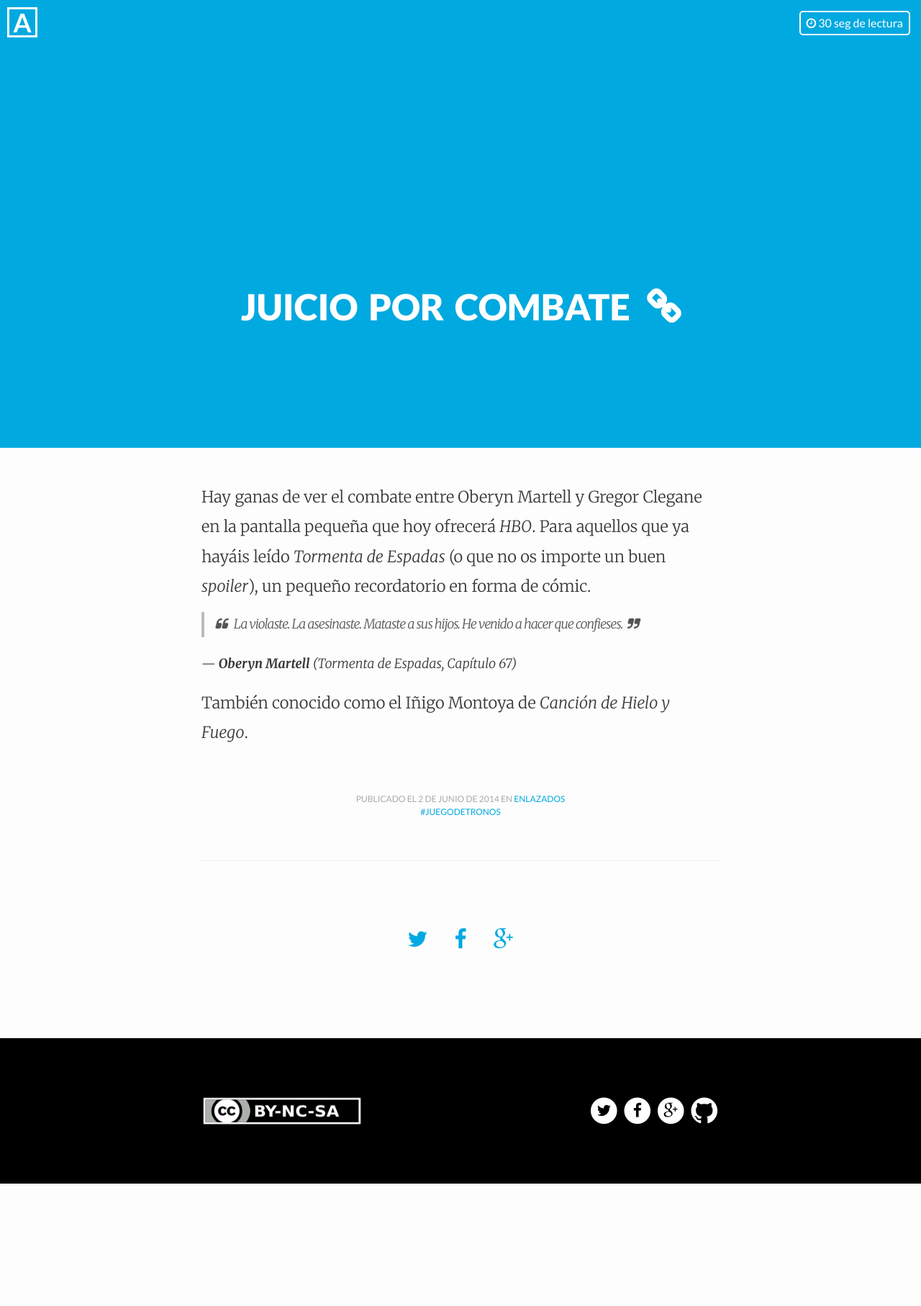
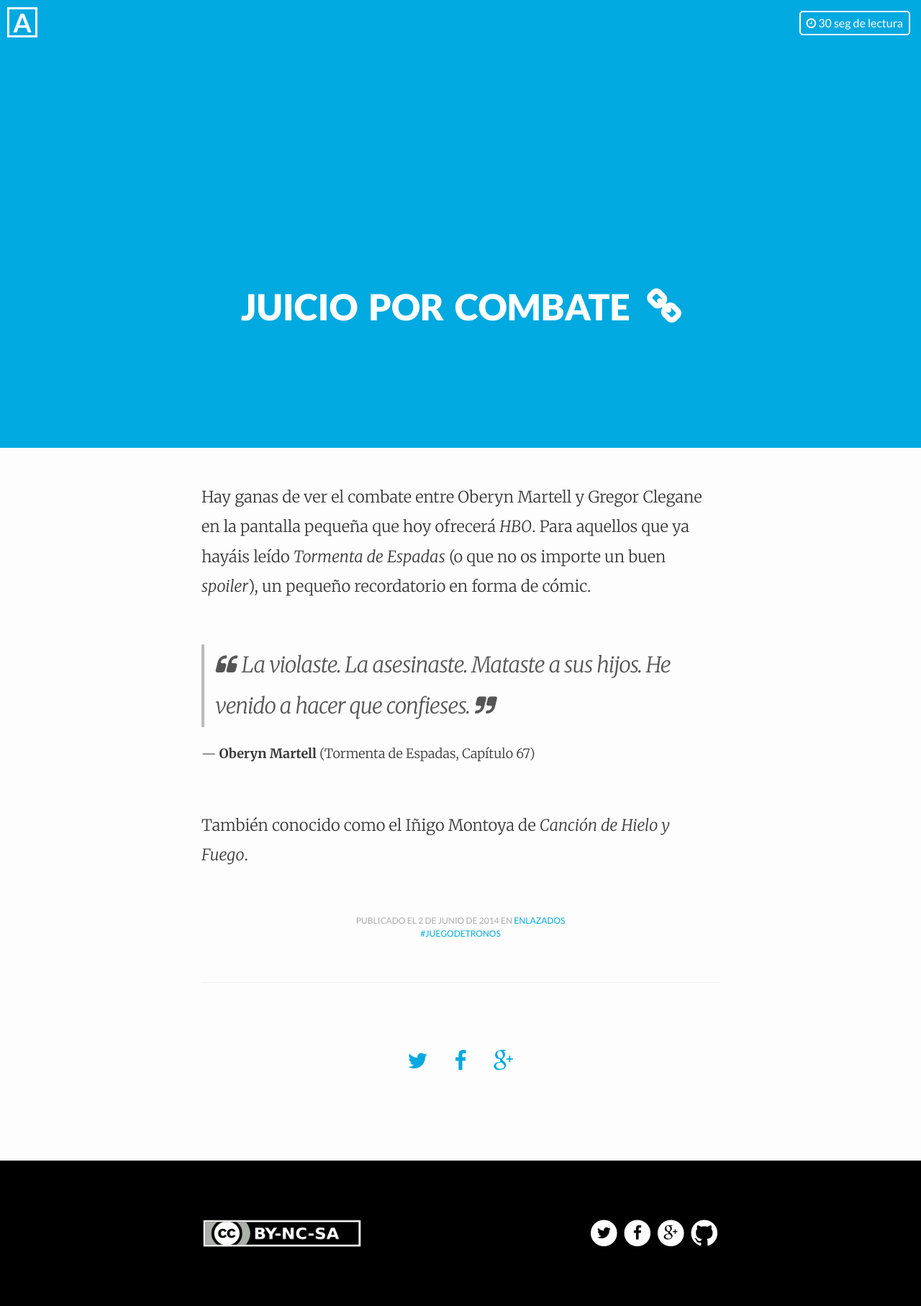
Before and after one commit to asiertejada/asiertejada.github.io, a Jekyll site: the page built from _posts/2014-06-02-juicio-por-combate.md, in a window 1280 px wide. Shown: the whole page at 72% size. Built offline with Jekyll 4.4.1, drawn with Linux system fonts in a browser that asks for light colours; before the commit the page ends 1644 px from its top, so only the background shows below that.

Commit message:
CSS test

```diff
--- a/_sass/_base.scss
+++ b/_sass/_base.scss
@@ -33,13 +33,15 @@ body {
  * Set `margin-bottom` to maintain vertical rhythm
  */
 h1, h2, h3, h4, h5, h6,
-p, blockquote, pre,
+blockquote, pre,
 ul, ol, dl, figure,
 %vertical-rhythm {
     margin-bottom: $spacing-unit / 2;
 }
 
-
+p {
+    margin-bottom: 60px;
+}
 
 /**
  * Images & Figures
@@ -133,7 +135,7 @@ blockquote {
     color: $grey-color;
     border-left: 4px solid $grey-color-light;
     padding-left: $spacing-unit / 2;
-    font-size: 18px;
+    font-size: 30px;
     letter-spacing: -1px;
     font-style: italic;
 
@@ -168,7 +170,10 @@ blockquote > p:after {
 }
 
 cite {
+    display: inline-block;
     font-size: 18px;
+    line-height: 25px;
+    font-style: normal;
 }
 
 
```
